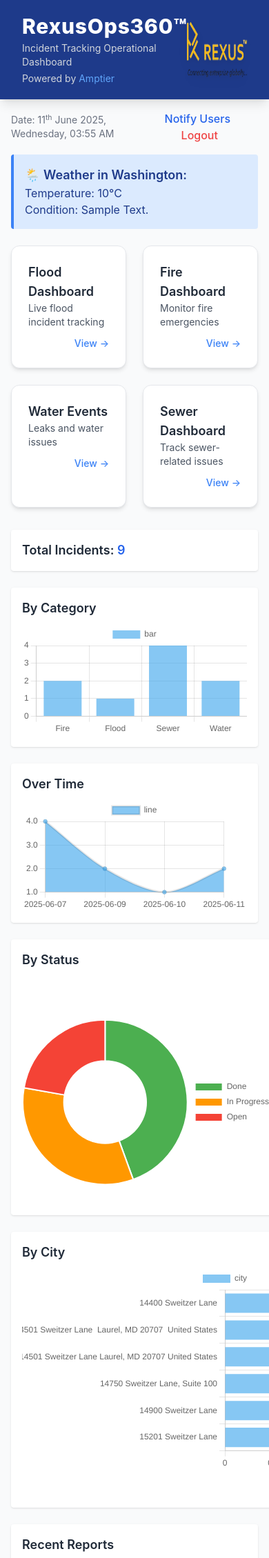
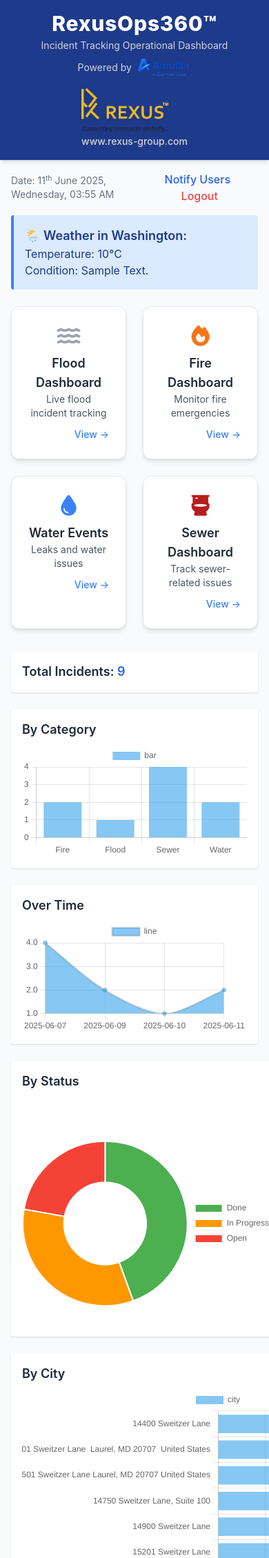
Before and after one commit to githubsaniya924/ems-prototype, a Flask app: page /dashboard in a window 390 px wide; the page is wider, and only the part inside the window is pictured. Shown: the top 2259 px of that part at 69% size. Run offline with Flask 3, Linux system fonts and the light colour scheme; a user stored in the database is signed in; data comes from the database, SQL or seed files in the repository; both versions use the stored data as it was after the commit; tables that the repository leaves empty hold one stand-in row (values such as "Sample post"); a database or web service that is not in the repository returns one stand-in record (values such as "Sample title"); data that the repository does not hold is empty; some libraries are stand-ins or nearby versions.

Commit message:
modified files uploaded successfully

```diff
--- a/app.py
+++ b/app.py
@@ -123,6 +123,7 @@ def dashboard():
 
     total = db.execute("SELECT COUNT(*) FROM incidents").fetchone()[0]
     recent = db.execute("SELECT * FROM incidents ORDER BY created_at DESC LIMIT 10").fetchall()
+
 
     # Eastern timezone formatting
     eastern = pytz.timezone('America/New_York')
@@ -253,7 +254,7 @@ def user_dashboard():
     db = get_db()
 
     # Fetch all complaints
-    complaints = db.execute("SELECT * FROM incidents ORDER BY created_at DESC").fetchall()
+    complaints = db.execute("SELECT * FROM incidents ORDER BY created_at DESC LIMIT 5").fetchall()
     total = len(complaints)
 
     # Fetch recent notifications (limit 5)
@@ -504,6 +505,15 @@ def update_status(id):
     return redirect(url_for("view_incident", id=id))
 
 
+@app.route("/view-complaints")
+def view_complaints():
+    db = get_db()
+    complaints = db.execute(
+        "SELECT * FROM incidents ORDER BY created_at DESC"
+    ).fetchall()
+    return render_template("view_complaints.html", complaints=complaints)
+
+
 
 if __name__ == "__main__":
     socketio.run(app, debug=True)
--- a/templates/dashboard.html
+++ b/templates/dashboard.html
@@ -8,6 +8,8 @@
   <script src="https://cdn.jsdelivr.net/npm/chart.js"></script>
   <link rel="stylesheet" href="https://unpkg.com/leaflet/dist/leaflet.css" />
   <script src="https://unpkg.com/leaflet/dist/leaflet.js"></script>
+  <link rel="stylesheet" href="https://cdnjs.cloudflare.com/ajax/libs/font-awesome/6.5.0/css/all.min.css">
+
   <style>
     body {
       font-family: 'Inter', sans-serif;
@@ -16,22 +18,33 @@
 </head>
 <body class="bg-gray-50 text-gray-800">
 <!-- Header -->
-  <header class="bg-blue-900 text-white shadow-lg py-5 px-8 flex justify-between items-center">
-  <div>
-    <h1 class="text-3xl font-extrabold tracking-wide">RexusOps360™</h1>
-    <p class="text-sm text-gray-300 mt-1">Incident Tracking Operational Dashboard</p>
-    <h4 class="text-sm mt-1 text-gray-300">
-      Powered by
-      <a href="https://amptier.net" target="_blank" class="text-blue-400 hover:underline hover:text-white transition">
-        Amptier
+<header class="bg-blue-900 text-white shadow-md px-6 py-4 md:py-6">
+  <div class="flex flex-col md:flex-row justify-between items-center md:items-start space-y-4 md:space-y-0">
+
+    <!-- Left Content -->
+    <div class="text-center md:text-left">
+      <h1 class="text-3xl font-extrabold tracking-wide mb-1">RexusOps360™</h1>
+      <p class="text-sm text-gray-300">Incident Tracking Operational Dashboard</p>
+
+      <div class="mt-2 flex items-center justify-center md:justify-start space-x-2">
+        <span class="text-sm text-gray-300">Powered by</span>
+        <a href="https://amptier.net" target="_blank" class="hover:opacity-90 transition">
+          <img src="{{ url_for('static', filename='amptier_logo-removebg-preview.png') }}"
+               alt="Amptier Logo"
+               class="h-7 md:h-8 w-auto" />
         </a>
-    </h4>
+      </div>
     </div>
 
-  <div class="flex items-center space-x-4">
-    <img src="{{ url_for('static', filename='rexus_logo.png') }}" alt="Rexus Logo" class="h-20 w-auto drop-shadow-lg">
+    <!-- Right Logo -->
+    <div class="flex-shrink-0">
+      <img src="{{ url_for('static', filename='rexus_logo.png') }}" alt="Rexus Logo" class="h-16 w-auto drop-shadow-md">
+      <a href="https://www.rexus-group.com/" class="hover:underline font-medium text-sm text-gray-300" style="text-align: center;">www.rexus-group.com</a>
+    </div>
+
   </div>
 </header>
+
 
   <!-- Top Bar -->
   <div class="max-w-7xl mx-auto py-4 px-4 flex justify-between items-center">
@@ -55,15 +68,17 @@
     <!-- Navigation Cards -->
 <div class="grid grid-cols-2 md:grid-cols-4 gap-6 mb-8">
   {% set cards = [
-        ('/flood', 'Flood Dashboard', 'Live flood incident tracking'),
-        ('/fire', 'Fire Dashboard', 'Monitor fire emergencies'),
-        ('/water', 'Water Events', 'Leaks and water issues'),
-        ('/sewer', 'Sewer Dashboard', 'Track sewer-related issues')
+  ('/flood', 'Flood Dashboard', 'Live flood incident tracking', 'fa-water', 'text-gray-400'),
+  ('/fire', 'Fire Dashboard', 'Monitor fire emergencies', 'fa-fire', 'text-orange-500'),
+  ('/water', 'Water Events', 'Leaks and water issues', 'fa-droplet', 'text-blue-500'),
+  ('/sewer', 'Sewer Dashboard', 'Track sewer-related issues', 'fa-toilet', 'text-red-700')
 ] %}
-      {% for link, title, desc in cards %}
+
+  {% for link, title, desc, icon, color in cards %}
   <a href="{{ link }}" class="bg-white border border-gray-200 rounded-xl shadow-md p-6 hover:shadow-lg hover:border-blue-500 transition-all duration-300 group">
-        <div class="mb-2">
-          <h3 class="text-lg font-semibold text-gray-800 group-hover:text-blue-600">{{ title }}</h3>
+    <div class="mb-2 text-center">
+      <i class="fas {{ icon }} text-3xl {{ color }} mb-2"></i>
+      <h2 class="text-lg font-semibold text-gray-800 group-hover:text-blue-600">{{ title }}</h2>
       <p class="text-sm text-gray-600">{{ desc }}</p>
     </div>
     <div class="mt-2 text-right">
@@ -91,11 +106,11 @@
     </div>
 
     <div class="grid grid-cols-1 md:grid-cols-2 gap-6 mb-6 flex justify-center items-center">
-      <div class="bg-white p-4 rounded shadow"  style="width: 620px; height: 400px;">
+      <div class="bg-white p-4 rounded shadow"  style="width: 600px; height: 400px;">
         <h2 class="text-lg font-semibold mb-2">By Status</h2>
         <canvas id="statusChart"></canvas>
       </div>
-      <div class="bg-white p-4 rounded shadow" style="width: 620px; height: 400px;">
+      <div class="bg-white p-4 rounded shadow" style="width: 600px; height: 400px;">
         <h2 class="text-lg font-semibold mb-2">By City</h2>
         <canvas id="cityChart"></canvas>
       </div>
@@ -142,6 +157,7 @@
           {% endfor %}
         </tbody>
       </table>
+
     </div>
 
     <!-- Map -->
--- a/templates/fire.html
+++ b/templates/fire.html
@@ -5,6 +5,8 @@
   <title>Fire Tracking Dashboard</title>
   <script src="https://cdn.tailwindcss.com"></script>
   <script src="https://cdn.jsdelivr.net/npm/chart.js"></script>
+  <link rel="stylesheet" href="https://cdnjs.cloudflare.com/ajax/libs/font-awesome/6.5.0/css/all.min.css">
+
 </head>
 <body class="bg-gray-100 min-h-screen p-6">
 
@@ -13,7 +15,7 @@
       <a href="{{ url_for('dashboard') }}" class="text-blue-600 hover:underline">← Back to main Dashboard</a>
     </div>
 
-    <h1 class="text-3xl font-bold text-center text-blue-900 mb-8">🔥 Real-Time Fire Complaint Dashboard</h1>
+    <h1 class="text-3xl font-bold text-center text-blue-900 mb-8"><i class="fas fa-fire text-orange-500 mr-2"></i> Real-Time Fire Complaint Dashboard</h1>
 
     <!-- Chart Section -->
     <div class="grid grid-cols-1 md:grid-cols-2 gap-6 mb-10">
--- a/templates/flood.html
+++ b/templates/flood.html
@@ -5,6 +5,8 @@
   <title>Flood Tracking Dashboard</title>
   <script src="https://cdn.tailwindcss.com"></script>
   <script src="https://cdn.jsdelivr.net/npm/chart.js"></script>
+  <link rel="stylesheet" href="https://cdnjs.cloudflare.com/ajax/libs/font-awesome/6.5.0/css/all.min.css">
+
 </head>
 <body class="bg-gray-100 min-h-screen p-6">
 
@@ -13,7 +15,7 @@
       <a href="{{ url_for('dashboard') }}" class="text-blue-600 hover:underline">← Back to Main Dashboard</a>
     </div>
 
-    <h1 class="text-3xl font-bold text-center text-blue-900 mb-8">🌊 Real-Time Flood Complaint Dashboard</h1>
+    <h1 class="text-3xl font-bold text-center text-blue-900 mb-8"><i class="fas fa-water text-gray-400 mr-2"></i> Real-Time Flood Complaint Dashboard</h1>
 
     <!-- Chart Section -->
     <div class="grid grid-cols-1 md:grid-cols-2 gap-6 mb-10">
--- a/templates/sewer.html
+++ b/templates/sewer.html
@@ -5,6 +5,8 @@
   <title>Sewer Tracking Dashboard</title>
   <script src="https://cdn.tailwindcss.com"></script>
   <script src="https://cdn.jsdelivr.net/npm/chart.js"></script>
+  <link rel="stylesheet" href="https://cdnjs.cloudflare.com/ajax/libs/font-awesome/6.5.0/css/all.min.css">
+
 </head>
 <body class="bg-gray-100 min-h-screen p-6">
 
@@ -13,7 +15,7 @@
       <a href="{{ url_for('dashboard') }}" class="text-blue-600 hover:underline">← Back to Main Dashboard</a>
     </div>
 
-    <h1 class="text-3xl font-bold text-center text-blue-900 mb-8">🕳️ Real-Time Sewer Complaint Dashboard</h1>
+    <h1 class="text-3xl font-bold text-center text-blue-900 mb-8"><i class="fas fa-toilet text-red-700 mr-2"></i> Real-Time Sewer Complaint Dashboard</h1>
 
     <!-- Chart Section -->
     <div class="grid grid-cols-1 md:grid-cols-2 gap-6 mb-10">
@@ -56,7 +58,7 @@
     const severityCtx = document.getElementById('severityChart').getContext('2d');
     const countCtx = document.getElementById('countChart').getContext('2d');
 
-    // ✅ Add this function to color status badges
+    //Add this function to color status badges
     function statusColor(status) {
       switch (status) {
         case 'Pending': return 'bg-yellow-500';
--- a/templates/water.html
+++ b/templates/water.html
@@ -5,6 +5,8 @@
   <title>Water Tracking Dashboard</title>
   <script src="https://cdn.tailwindcss.com"></script>
   <script src="https://cdn.jsdelivr.net/npm/chart.js"></script>
+  <link rel="stylesheet" href="https://cdnjs.cloudflare.com/ajax/libs/font-awesome/6.5.0/css/all.min.css">
+
 </head>
 <body class="bg-gray-100 min-h-screen p-6">
 
@@ -13,7 +15,7 @@
       <a href="{{ url_for('dashboard') }}" class="text-blue-600 hover:underline">← Back to Main Dashboard</a>
     </div>
 
-    <h1 class="text-3xl font-bold text-center text-blue-900 mb-8">🚰 Real-Time Water Complaint Dashboard</h1>
+    <h1 class="text-3xl font-bold text-center text-blue-900 mb-8"><i class="fas fa-droplet text-blue-600 mr-2"></i> Real-Time Water Complaint Dashboard</h1>
 
     <!-- Chart Section -->
     <div class="grid grid-cols-1 md:grid-cols-2 gap-6 mb-10">
```
Also changed, not shown: templates/user_dashboard.html (+31 -18 lines), incidents.db, static/amptier_logo-removebg-preview.png (added). Lines whose indentation alone changed are shown as unchanged.
